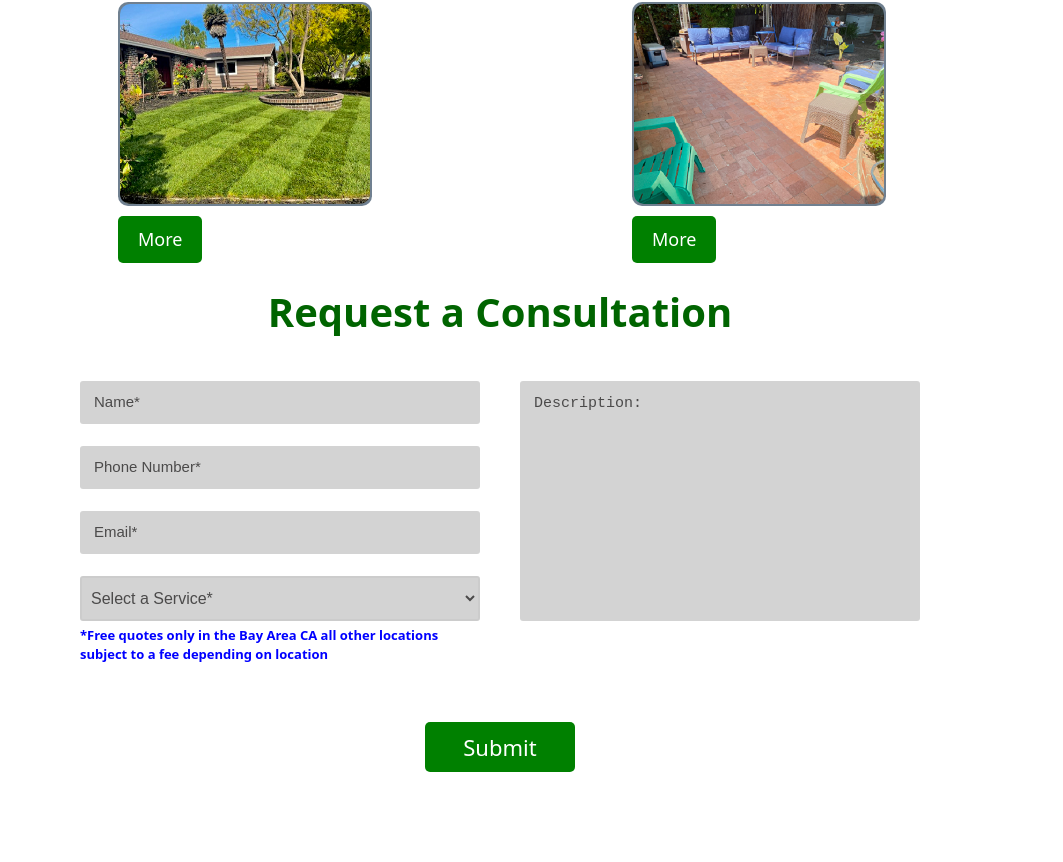
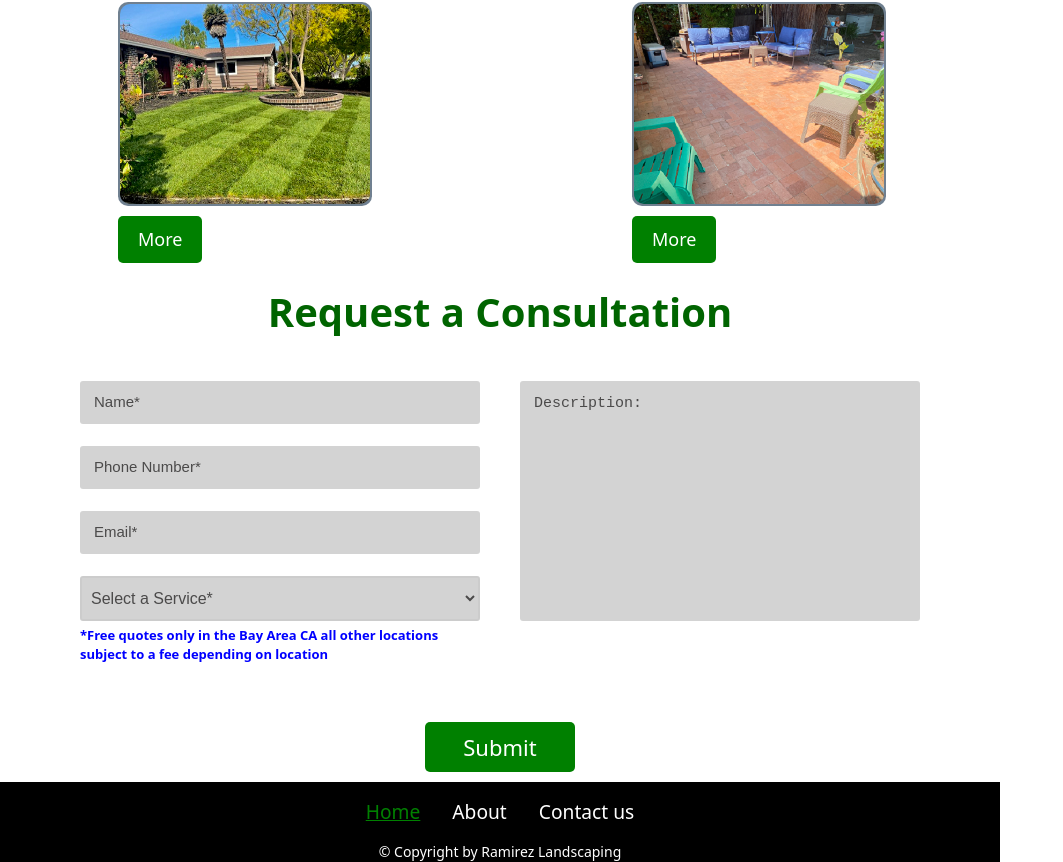
Before and after one commit to OsbaldoRamirez-create/RR_Wesbite_Vite, a React (Vite) app: page / in a window 1280 px wide. Shown: the part 1582-2444 px from the top of the page, without its empty margins (0-1063 px from the left). Before the commit the page ends 2364 px from the top, so only its background shows below. Built offline with nearby package versions, Linux system fonts and the light colour scheme.

Commit message:
add footer

```diff
--- a/src/main.jsx
+++ b/src/main.jsx
@@ -4,12 +4,14 @@ import './index.css'
 import Navbar from './Components/Navbar.jsx'
 import { BrowserRouter } from 'react-router-dom'
 import Home from './Pages/Home.jsx'
+import Footer from './Components/Footer.jsx'
 
 createRoot(document.getElementById('root')).render(
   <StrictMode>
     <BrowserRouter>
       <Navbar />
       <Home />
+      <Footer/>
     </BrowserRouter>
   </StrictMode>,
 )
```
